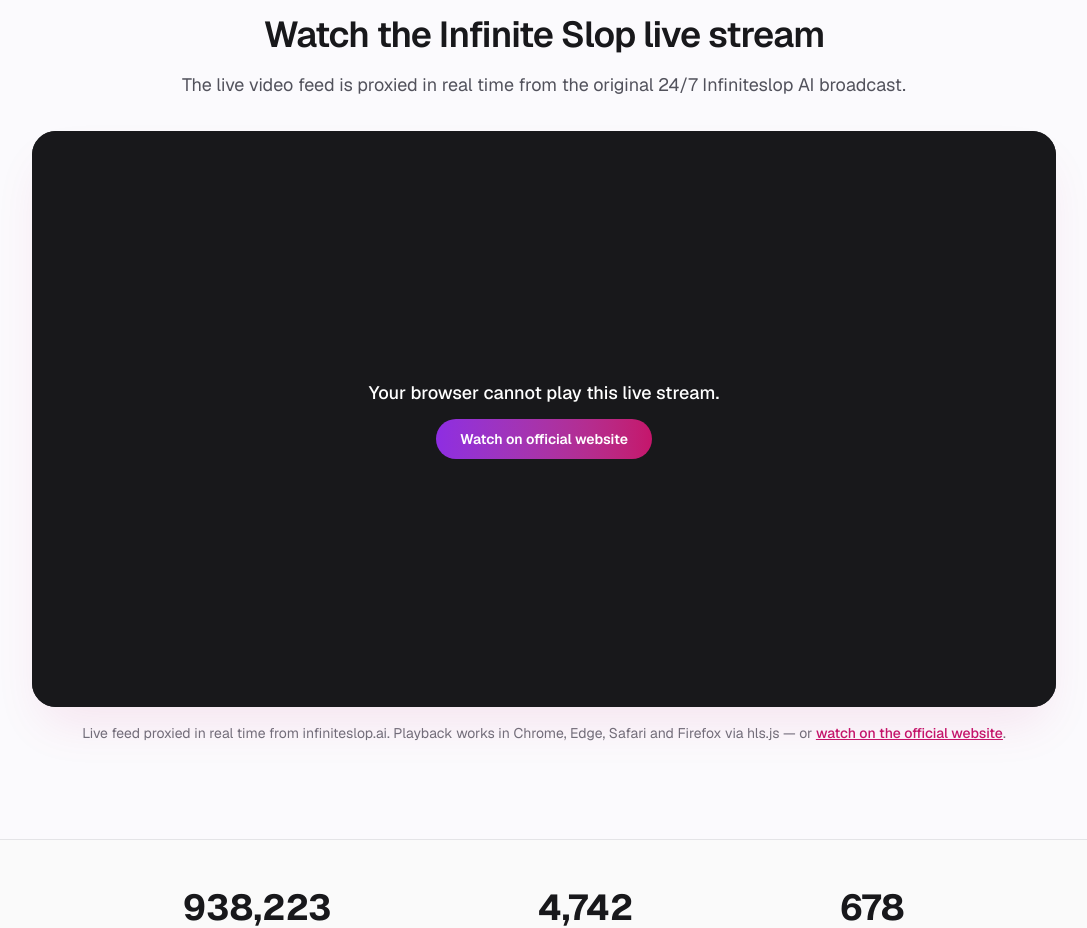
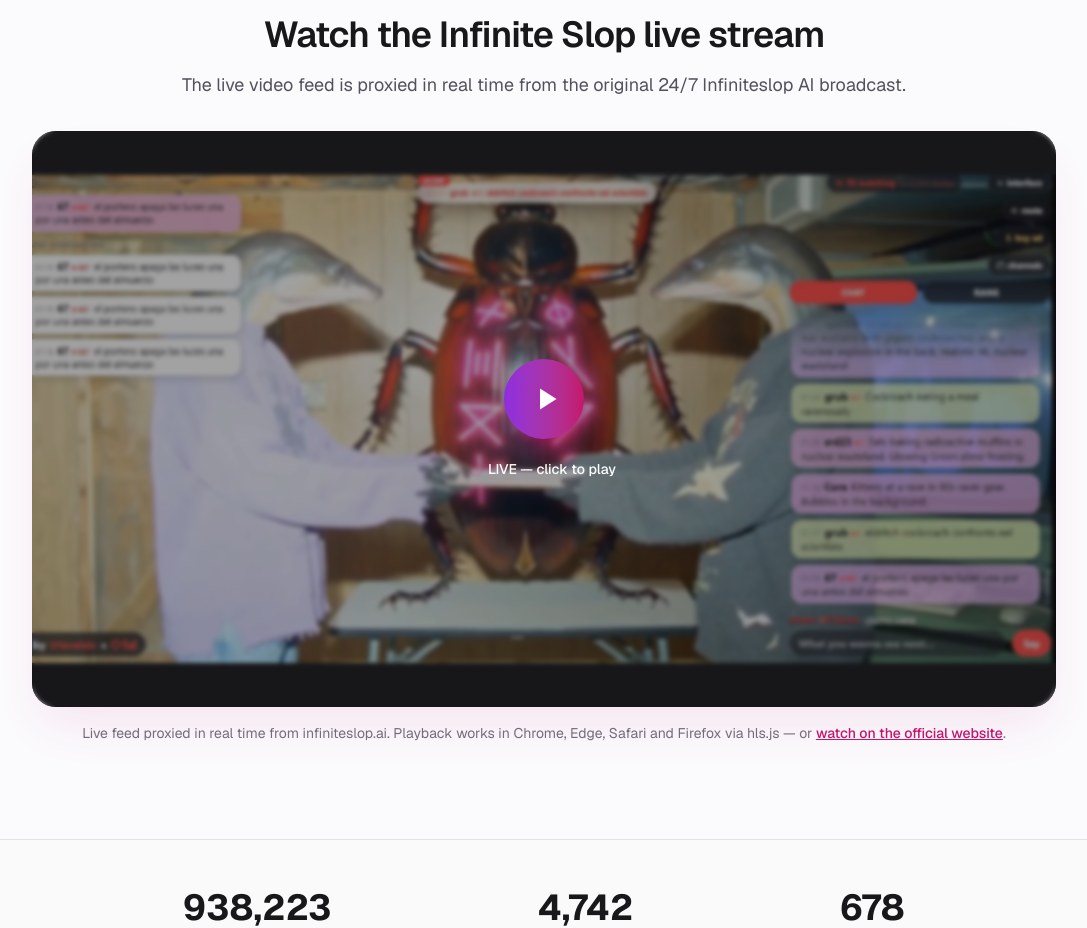
Before and after one commit to LeonaDavinci/infinite-slop, a Next.js app: page / in a window 1280 px wide. Shown: the part 860-1788 px from the top of the page, without its empty margins (96-1183 px from the left). Built offline with nearby package versions, Linux system fonts and the light colour scheme.

Commit message:
feat(live): click-to-play poster overlay, no autoplay, HLS retry

```diff
--- a/components/LiveStreamPlayer.tsx
+++ b/components/LiveStreamPlayer.tsx
@@ -4,6 +4,7 @@
 
 const MANIFEST_URL = "/live/playlist.m3u8";
 const HLS_CDN = "https://cdn.jsdelivr.net/npm/hls.js@1/dist/hls.min.js";
+const POSTER = "/infiniteslop-live-stream.jpg";
 
 type HlsErrorData = { fatal?: boolean };
 type HlsInstance = {
@@ -20,10 +21,14 @@
 
 export default function LiveStreamPlayer() {
   const videoRef = useRef<HTMLVideoElement>(null);
+  const [started, setStarted] = useState(false);
+  const [playing, setPlaying] = useState(false);
   const [failed, setFailed] = useState(false);
-  const [playing, setPlaying] = useState(false);
+  const [muted, setMuted] = useState(true);
 
+  // Only start loading the stream after the visitor clicks play.
   useEffect(() => {
+    if (!started) return;
     const video = videoRef.current;
     if (!video) return;
 
@@ -33,8 +38,9 @@
     let attempts = 0;
 
     const scheduleRetry = () => {
-      if (cancelled || attempts >= 5) {
-        if (!cancelled) setFailed(true);
+      if (cancelled) return;
+      if (attempts >= 5) {
+        setFailed(true);
         return;
       }
       attempts += 1;
@@ -99,24 +105,58 @@
       video.removeEventListener("waiting", onWaiting);
       if (hls) hls.destroy();
     };
-  }, []);
+  }, [started]);
+
+  const toggleSound = () => {
+    const video = videoRef.current;
+    if (!video) return;
+    video.muted = !video.muted;
+    setMuted(video.muted);
+    if (!video.muted) video.play().catch(() => {});
+  };
 
   return (
     <div className="relative overflow-hidden rounded-3xl bg-zinc-900 shadow-2xl shadow-[#C5156B]/10">
       <video
         ref={videoRef}
         data-live-video=""
+        poster={POSTER}
         muted
-        autoPlay
         playsInline
-        preload="metadata"
+        controls={started}
+        preload="none"
         aria-label="Infinite Slop live video"
         aria-describedby="infiniteslop-live-player"
         controlsList="nodownload noremoteplayback"
         disablePictureInPicture
         className="aspect-video w-full"
       />
-      {!failed && !playing ? (
+
+      {/* Click-to-play overlay: nothing loads until the visitor presses play */}
+      {!started && !failed ? (
+        <button
+          type="button"
+          onClick={() => setStarted(true)}
+          aria-label="Play the Infinite Slop live stream"
+          className="group absolute inset-0 flex flex-col items-center justify-center bg-zinc-900/40 backdrop-blur-[2px] transition hover:bg-zinc-900/55"
+        >
+          <span className="flex h-20 w-20 items-center justify-center rounded-full bg-gradient-to-r from-[#8E2DE2] to-[#C5156B] shadow-xl shadow-[#C5156B]/40 transition group-hover:scale-105">
+            <svg
+              viewBox="0 0 24 24"
+              aria-hidden="true"
+              className="ml-1 h-9 w-9 fill-white"
+            >
+              <path d="M8 5v14l11-7z" />
+            </svg>
+          </span>
+          <span className="mt-5 inline-flex items-center gap-2 text-sm font-medium text-white">
+            <span className="h-2 w-2 animate-ping rounded-full bg-[#C5156B]"></span>
+            LIVE — click to play
+          </span>
+        </button>
+      ) : null}
+
+      {started && !failed && !playing ? (
         <div className="pointer-events-none absolute inset-0 flex items-center justify-center bg-zinc-900 text-white">
           <p className="flex items-center gap-2 text-sm">
             <span className="h-2 w-2 animate-ping rounded-full bg-[#C5156B]"></span>
@@ -124,6 +164,17 @@
           </p>
         </div>
       ) : null}
+
+      {started && !failed ? (
+        <button
+          type="button"
+          onClick={toggleSound}
+          className="absolute bottom-4 right-4 rounded-full bg-zinc-900/80 px-4 py-2 text-xs font-semibold text-white backdrop-blur transition hover:bg-zinc-900"
+        >
+          {muted ? "Unmute" : "Mute"}
+        </button>
+      ) : null}
+
       {failed ? (
         <div className="absolute inset-0 flex flex-col items-center justify-center bg-zinc-900 text-center text-white">
           <p className="px-6 text-lg font-medium">
```
